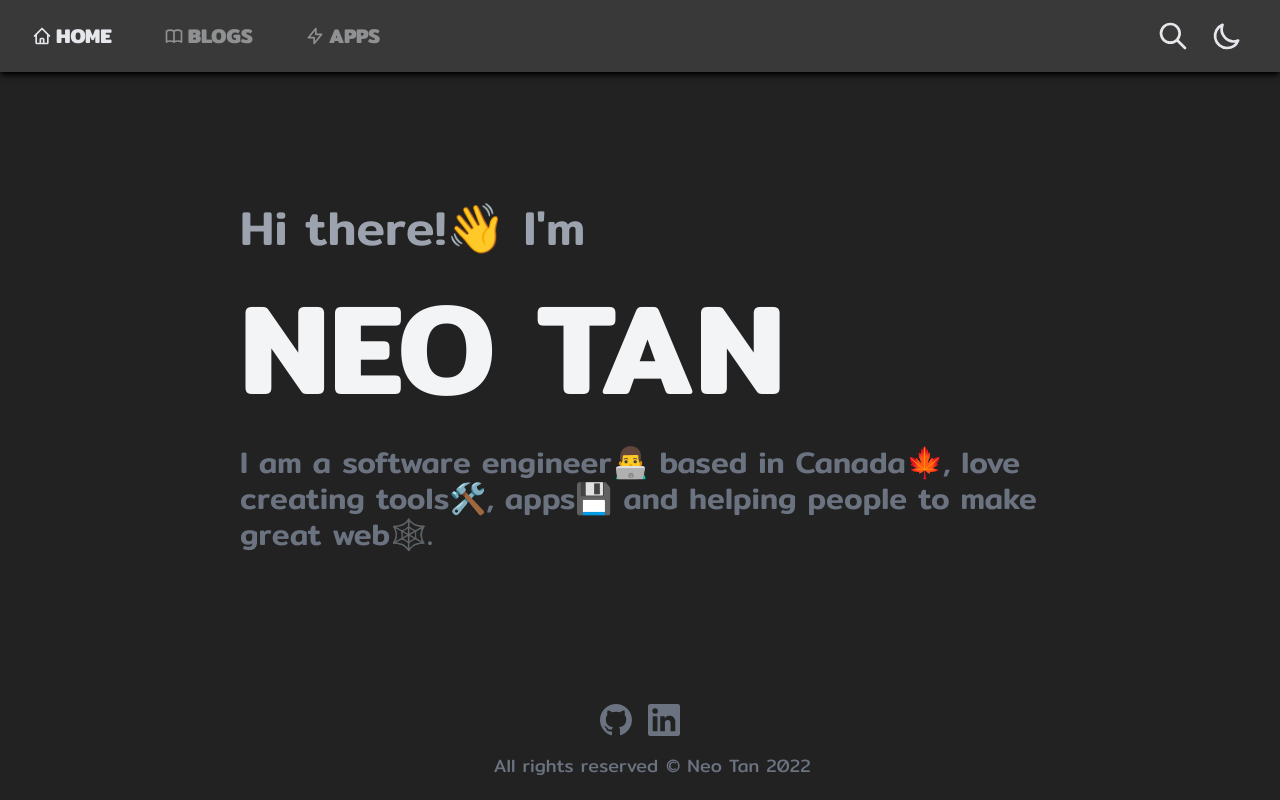
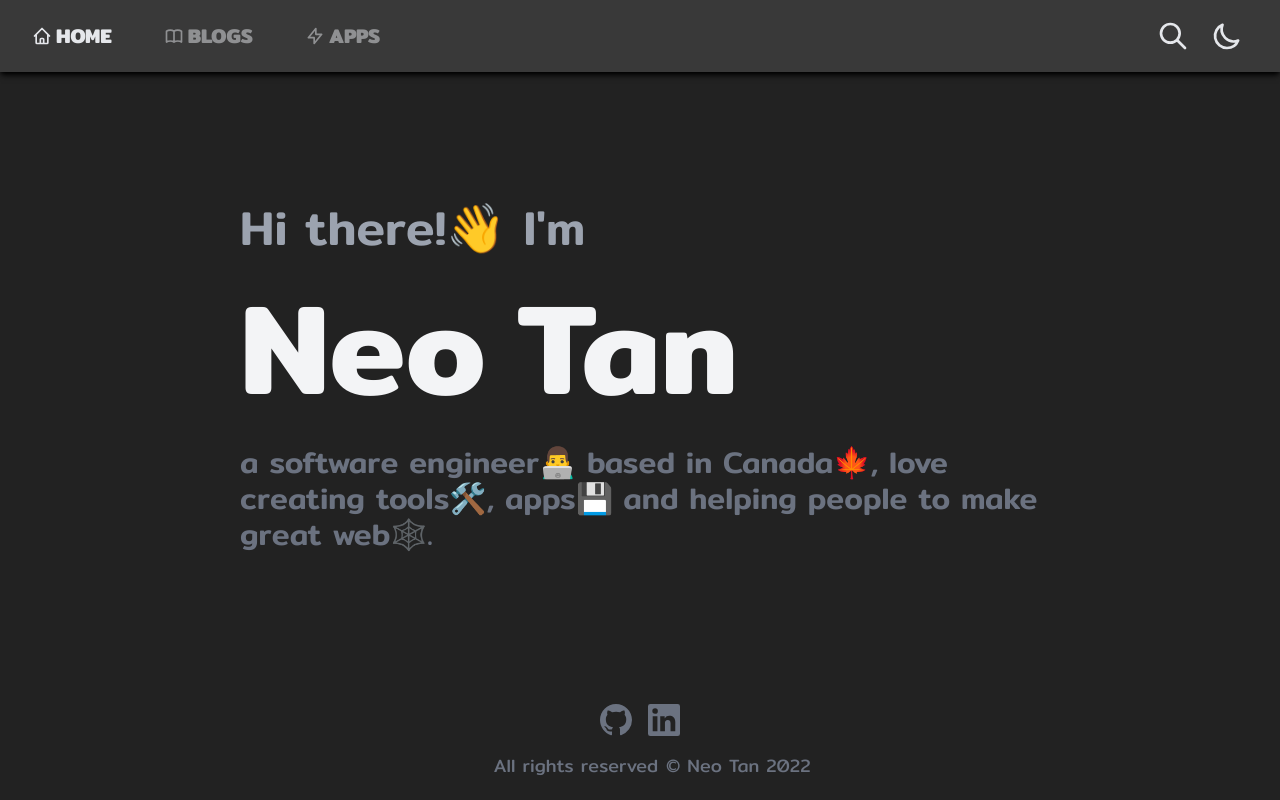
Before and after one commit to neotan/neotan.me, a Next.js app: page / in a window 1280 px wide. Built offline with nearby package versions, Linux system fonts and the light colour scheme; no server answers.

Commit message:
feat: animated home page

```diff
--- a/pages/blogs/index.tsx
+++ b/pages/blogs/index.tsx
@@ -1,4 +1,4 @@
-import {map, omit, path, pipe, sortBy, values} from 'ramda'
+import {path, sortBy} from 'ramda'
 import formatDate from 'date-fns/format'
 import parseISO from 'date-fns/parseISO'
 import {motion as mo} from 'framer-motion'
@@ -46,7 +46,6 @@ export default function Blogs({mdxs}) {
 
 export async function getStaticProps() {
   const mdxs = (await getAllLiteMdxs()) as MdxPage[]
-  console.log(mdxs)
   return {
     props: {
       mdxs,
--- a/pages/index.tsx
+++ b/pages/index.tsx
@@ -1,20 +1,54 @@
+import {motion as mo} from 'framer-motion'
 import Layout from '~/components/layout'
 
 export default function Home() {
   return (
     <Layout>
       <section className="height-screen mx-10 flex flex-col items-start justify-center space-y-8 leading-none md:mx-auto md:w-[50rem]">
-        <h1 className="text-[8vw] text-gray-600 dark:text-gray-400 md:text-5xl">
+        <mo.h1
+          className="text-[8vw] text-gray-600 dark:text-gray-400 md:text-5xl"
+          initial={{opacity: 0, y: 100}}
+          animate={{opacity: 1, y: 0}}
+        >
           Hi there!👋 I&apos;m
-        </h1>
-        <h1 className="text-[19vw] font-semibold text-gray-800 dark:text-gray-100 md:text-9xl">
-          NEO TAN
+        </mo.h1>
+        <h1 className="flex space-x-8 text-[19vw] font-semibold text-gray-800 dark:text-gray-100 md:text-9xl">
+          <mo.div
+            initial={{opacity: 0, x: -200}}
+            animate={{opacity: 1, x: 0}}
+            transition={{delay: 1}}
+          >
+            Neo
+          </mo.div>
+          <mo.div
+            initial={{opacity: 0, x: 200}}
+            animate={{opacity: 1, x: 0}}
+            transition={{delay: 1}}
+          >
+            Tan
+          </mo.div>
         </h1>
         <h1 className="text-[7vw] leading-snug text-gray-500 dark:text-gray-500 sm:text-3xl">
-          I am a software engineer👨‍💻 based in Canada🍁, love creating tools🛠,
-          apps💾 and helping people to make great web🕸.
+          {typing(
+            'a software engineer👨‍💻 based in Canada🍁, love creating tools🛠, apps💾 and helping people to make great web🕸.',
+          )}
         </h1>
       </section>
     </Layout>
   )
 }
+
+function typing(str: string) {
+  return str.split('').map((c, i) => {
+    return (
+      <mo.span
+        key={i}
+        initial={{opacity: 0}}
+        animate={{opacity: 1}}
+        transition={{delay: 2 + i / 100, type: 'inertia', velocity: 100}}
+      >
+        {c}
+      </mo.span>
+    )
+  })
+}
```
